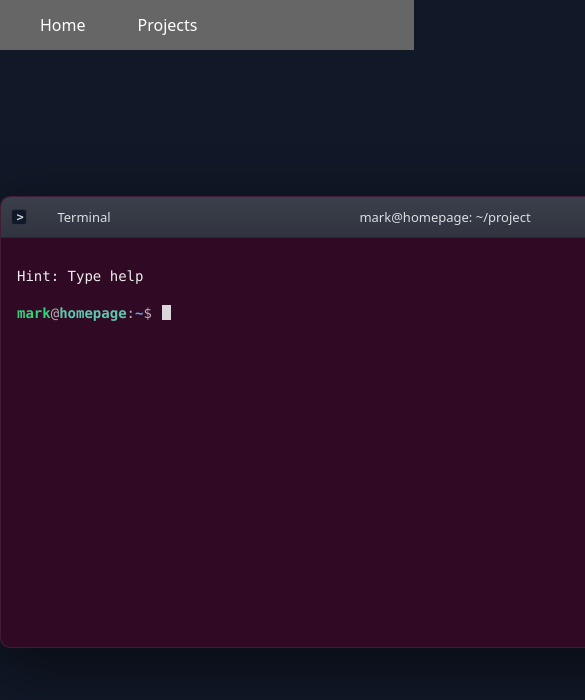
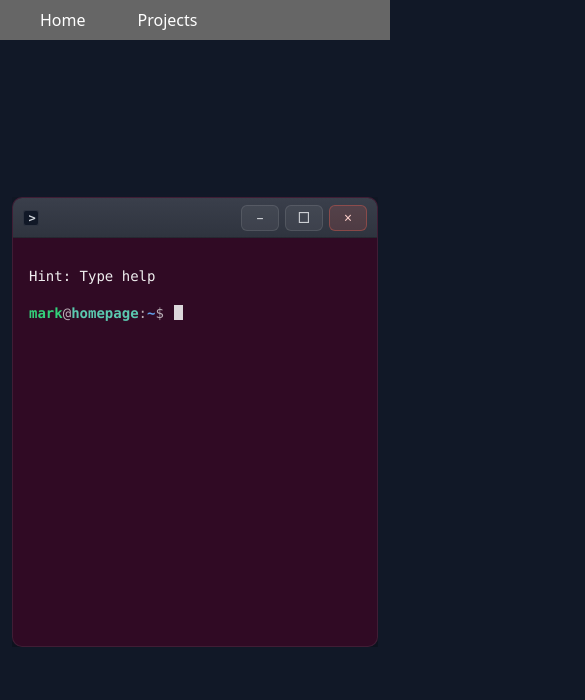
Before and after one commit to MRensen/homepage, a React (Vite) app: page / in a window 390 px wide. Shown: the top 700 px of the page, 585 px wide, since content can reach past the window. Built offline with nearby package versions, Linux system fonts and the light colour scheme.

Commit message:
update mobile usability

```diff
--- a/src/App.css
+++ b/src/App.css
@@ -11,6 +11,10 @@
 /*}*/
 
 
+
+*, *::before, *::after {
+    box-sizing: border-box;
+}
 
 :root{
     /* Ubuntu/GNOME Terminal-ish */
@@ -33,6 +37,14 @@
         --color3: #87ff87;
         --color4: #666;
         --color5: #ffd7af;
+}
+
+html,
+body,
+#root {
+    min-width: 0;
+    max-width: 100%;
+    overflow-x: hidden;
 }
 
 body{
@@ -70,11 +82,13 @@ body{
 
 .navlink{
     color: white;
+    background: transparent;
     border: none;
     padding: 8px 20px;
     margin: 0 8px;
     border-radius: 6px;
     cursor: pointer;
+    font: inherit;
     transition: color 150ms ease, text-decoration-color 150ms ease;
 }
 
@@ -86,7 +100,7 @@ body{
     position: fixed;
     top: 0;
     left: 0;
-    width: 100vw;
+    width: 100%;
     height: 40px;
     background: var(--color4);
     padding: 5px 12px;
@@ -98,6 +112,43 @@ body{
     z-index: 1000;
 }
 
+@media (max-width: 600px) {
+    .term {
+        border-radius: 6px;
+    }
+
+    .term__titlebar {
+        padding: 0 8px;
+    }
+
+    .term__left {
+        min-width: 0;
+    }
+
+    .term__winbtns {
+        min-width: auto;
+        gap: 3px;
+    }
+
+    .btn {
+        width: 34px;
+    }
+
+    .term__title:nth-child(2) {
+        display: none;
+    }
+
+    .term__body {
+        padding: 12px;
+        font-size: 13px;
+    }
+
+    .neoRow {
+        flex-direction: column;
+        gap: 12px;
+    }
+}
+
 /* wrapper: belangrijk voor hover */
 .navDropdown{
     position: relative;
@@ -107,10 +158,13 @@ body{
 .navDropdownBtn{
     display: inline-block;
     color: white;
+    background: transparent;
+    border: 0;
     padding: 8px 14px;
     border-radius: 6px;
     cursor: pointer;
     user-select: none;
+    font: inherit;
 }
 .navDropdownBtn:hover{
     text-decoration: underline;
@@ -135,9 +189,15 @@ body{
     box-shadow: 0 18px 60px rgba(0,0,0,.55);
 }
 
-/* tonen op hover (zowel button als menu, omdat wrapper gehoverd blijft) */
-.navDropdown:hover .navDropdownMenu{
+.navDropdownMenu.is-open {
     display: block;
+}
+
+/* Hover is the trigger on desktop; mobile uses the button state instead. */
+@media (min-width: 601px) {
+    .navDropdown:hover .navDropdownMenu {
+        display: block;
+    }
 }
 
 .navDropdown::after{
@@ -150,11 +210,17 @@ body{
 }
 
 .navDropdownItem{
+    display: block;
+    width: 100%;
     color: white;
+    background: transparent;
+    border: 0;
     padding: 10px 12px;
     border-radius: 8px;
     cursor: pointer;
     white-space: nowrap;
+    text-align: left;
+    font: inherit;
 }
 
 .navDropdownItem:hover{
--- a/src/components/MarkdownComponent.css
+++ b/src/components/MarkdownComponent.css
@@ -2,7 +2,7 @@
 .doc-shell {
     background: #0b0f14;            /* donker, terminal-ish */
     min-height: 100vh;
-    padding: 60px 16px 16px 16px;
+    padding: 60px 16px 16px;
     color: #d7dde5;
     font-family: ui-monospace, SFMono-Regular, Menlo, Monaco, Consolas, "Liberation Mono", "Courier New", monospace;
 }
@@ -17,6 +17,7 @@
     border-radius: 8px;
     padding: 28px 26px;
     line-height: 1.6;
+    overflow-wrap: anywhere;
 }
 
 /* Headings */
@@ -57,6 +58,8 @@
     padding: 14px 14px;
     border-radius: 8px;
     overflow: auto;
+    max-width: 100%;
+    font-size: 0.92rem;
 }
 .doc pre code {
     background: transparent;
@@ -103,3 +106,27 @@
     display: block;
     margin: 12px 0;
 }
+
+@media (max-width: 600px) {
+    .doc-shell {
+        padding: 56px 10px 16px;
+    }
+
+    .doc {
+        padding: 20px 16px;
+    }
+
+    .doc h1 {
+        font-size: 1.5rem;
+    }
+
+    .doc table {
+        display: block;
+        overflow-x: auto;
+        white-space: nowrap;
+    }
+
+    .doc pre {
+        font-size: 0.85rem;
+    }
+}
--- a/src/components/NavHeader.tsx
+++ b/src/components/NavHeader.tsx
@@ -1,12 +1,14 @@
 import {useNavigate} from "react-router-dom";
+import {useState} from "react";
 
 
 function GenericLink({text, onClick} : { text: string, onClick: () => void }) {
     return(
-        <span
+        <button
+            type="button"
             className="navlink"
             onClick={onClick}
-        >{text}</span>
+        >{text}</button>
     )
 }
 
@@ -14,16 +16,34 @@ function DropDown({list}:{list: {
         callback: () => void;
         title: string;
     }[];}){
+    const [open, setOpen] = useState(false);
 
     return(
         <div className="navDropdown">
-            <span className="navDropdownBtn">Projects</span>
+            <button
+                type="button"
+                className="navDropdownBtn"
+                aria-expanded={open}
+                aria-controls="projects-menu"
+                onClick={() => setOpen((current) => !current)}
+            >
+                Projects
+            </button>
 
-            <ul className="navDropdownMenu">
+            <ul id="projects-menu" className={`navDropdownMenu${open ? " is-open" : ""}`}>
                 {list.map((item)=> {
                     return (
-                        <li className="navDropdownItem" onClick={item.callback}>
-                            {item.title}
+                        <li key={item.title}>
+                            <button
+                                type="button"
+                                className="navDropdownItem"
+                                onClick={() => {
+                                    item.callback();
+                                    setOpen(false);
+                                }}
+                            >
+                                {item.title}
+                            </button>
                         </li>
                     )
                 })}
--- a/src/components/Terminal/Terminal.tsx
+++ b/src/components/Terminal/Terminal.tsx
@@ -90,6 +90,7 @@ function TerminalPromptInput({user = "mark", host = "homepage", onSubmit, inputR
                     autoCorrect="off"
                     autoFocus={true}
                     spellCheck={false}
+                    inputMode={"text"}
                 />
 
                 {/* jouw cursor-blokje direct na mirror */}
--- a/src/components/Terminal/terminal.css
+++ b/src/components/Terminal/terminal.css
@@ -8,16 +8,18 @@
     display: flex;
     flex-direction: column;
     overflow: hidden;
+    max-width: 100%;
+    min-width: 0;
 }
 
 .term_small{
-    height: 450px;
-    width: 900px;
+    height: min(450px, calc(100dvh - 100px));
+    width: min(900px, calc(100vw - 24px));
 }
 
 .term_full{
-    height: 100vh;
-    width: 100vw;
+    height: calc(100dvh - 60px);
+    width: 100%;
     margin-top: 50px;
 }
 
@@ -103,7 +105,7 @@
     color: var(--text);
     flex-direction: column;
     flex: 1;     /* pakt de rest van de hoogte */
-    overflow-y: auto;   /* dit element gaat scrollen */
+    overflow: auto;   /* dit element gaat scrollen */
     min-height: 0;      /* belangrijk in flex layouts zodat overflow werkt */
 
 }
```
